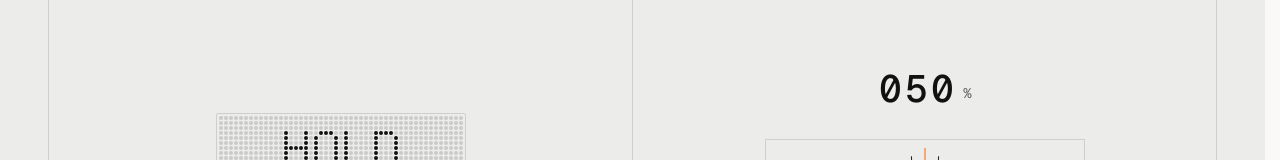
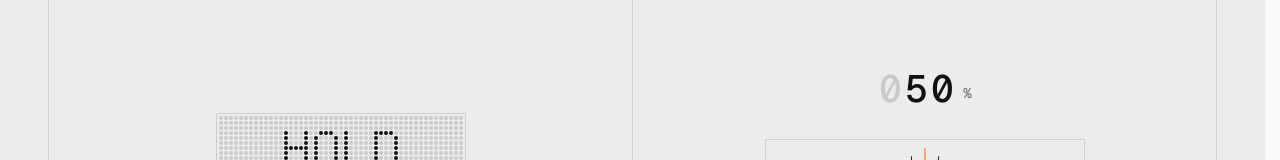
Before and after one commit to cagndz/agundez-me, a Next.js app: page /lab in a window 1280 px wide. Shown: the part 333-493 px from the top of the page. Built offline with nearby package versions, Linux system fonts and the light colour scheme.

Commit message:
feat(lab): dim the leading zeros of the readout

```diff
--- a/src/lab/demos/dial/readout.tsx
+++ b/src/lab/demos/dial/readout.tsx
@@ -7,16 +7,22 @@ type ReadoutProps = {
 export function Readout({ value }: ReadoutProps) {
 	return (
 		<div className='flex items-end'>
-			{getDigits(value).map((digit, i) => (
+			{getDigits(value).map((digit, i) => {
+				const isLeadingZero = value < 10 ** (2 - i) && i < 2
+
+				return (
 					<div
 						key={i}
 						className='grid h-11 w-6.5 place-items-center overflow-hidden font-mono'
 					>
-					<span className='text-[38px] leading-none font-medium tabular-nums'>
+						<span
+							className={`text-[38px] leading-none font-medium tabular-nums ${isLeadingZero ? 'opacity-15' : ''} transition-opacity duration-250 ease-out-strong`}
+						>
 							{digit}
 						</span>
 					</div>
-			))}
+				)
+			})}
 			<span className='ml-2 pb-2 text-sm text-muted'>%</span>
 		</div>
 	)
```
Lines whose indentation alone changed are shown as unchanged.
